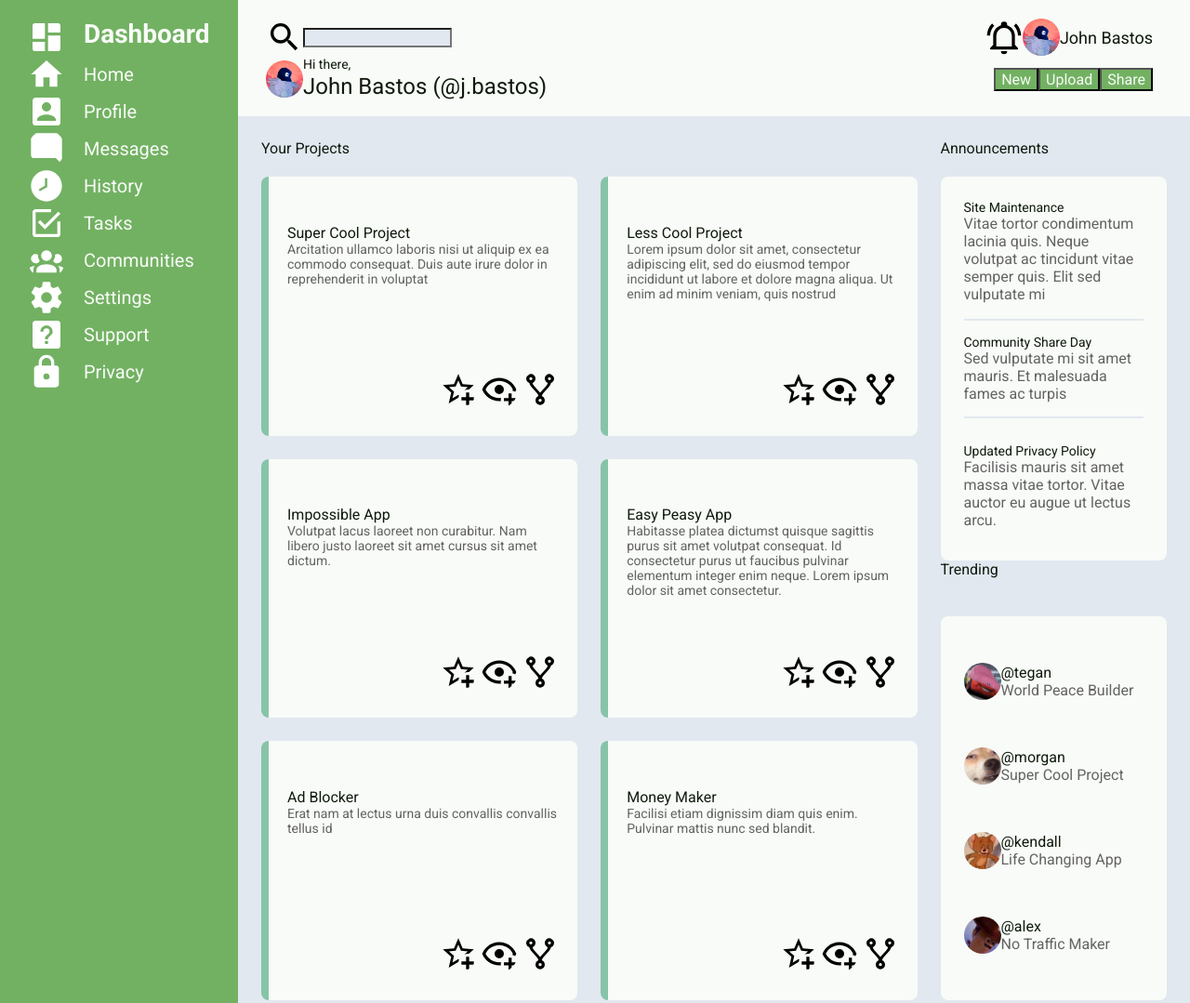
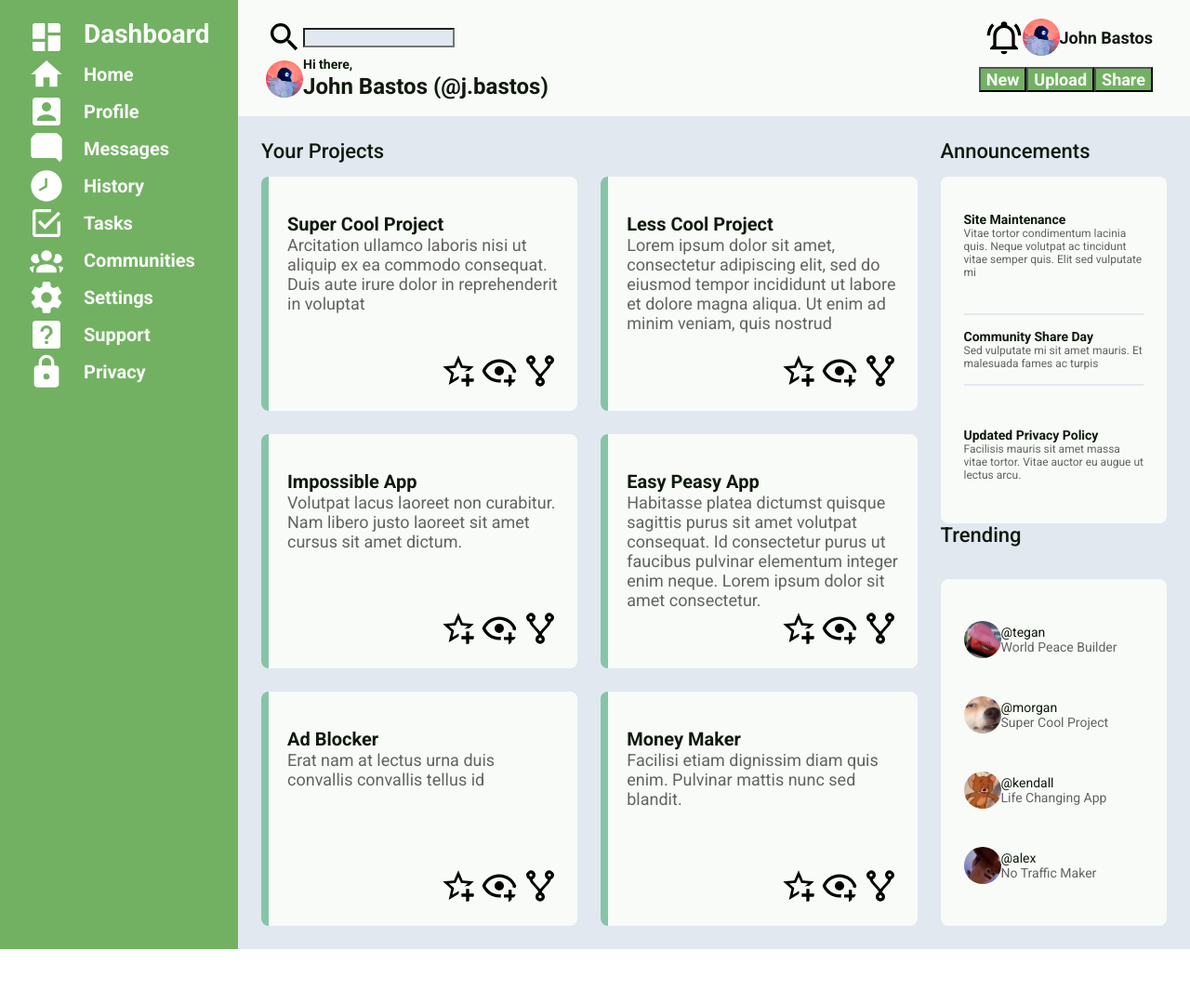
Before and after one commit to VecchiR/admin-dashboard, a plain HTML site: page index.html in a window 1280 px wide. Shown: the top 1079 px of the page at 93% size. After the commit the page ends 1021 px from the top, so only its background shows below. Drawn offline with Linux system fonts and the light colour scheme.

Commit message:
Update font sizes and weights

```diff
--- a/styles.css
+++ b/styles.css
@@ -17,7 +17,7 @@
 --text-size-links: 20px;
 --text-size-UserSmall: 18px;
 --text-size-greetAndAnnoucementTitles: 14px;
---text-size-buttonsAndProjectTitles: 16px;
+--text-size-buttonsAndProjectTitles: 18px;
 }
 
 * {
@@ -52,8 +52,7 @@ li > a,
     font-size: var(--text-size-UserSmall);
 }
 .greeting,
-.announcement-title,
-.project-description {
+.announcement-title {
     font-size: var(--text-size-greetAndAnnoucementTitles);
 }
 .project-title,
@@ -62,6 +61,37 @@ li > a,
 }
 
 
+.dashboard-title {
+    font-weight: 700;
+}
+
+li > a,
+.header *,
+.project-title,
+.announcement-title {
+    font-weight: 600;
+}
+
+.section-title {
+    font-size: 22px;
+    font-weight: 500;
+}
+
+.project-description {
+    font-size: 18px;
+}
+
+.announcement-description {
+    font-size: 12px;
+}
+
+.trending-text-container * {
+    font-size: 14px;
+}
+
+.project-title {
+    font-size: 20px;
+}
 
 
 a {
```
